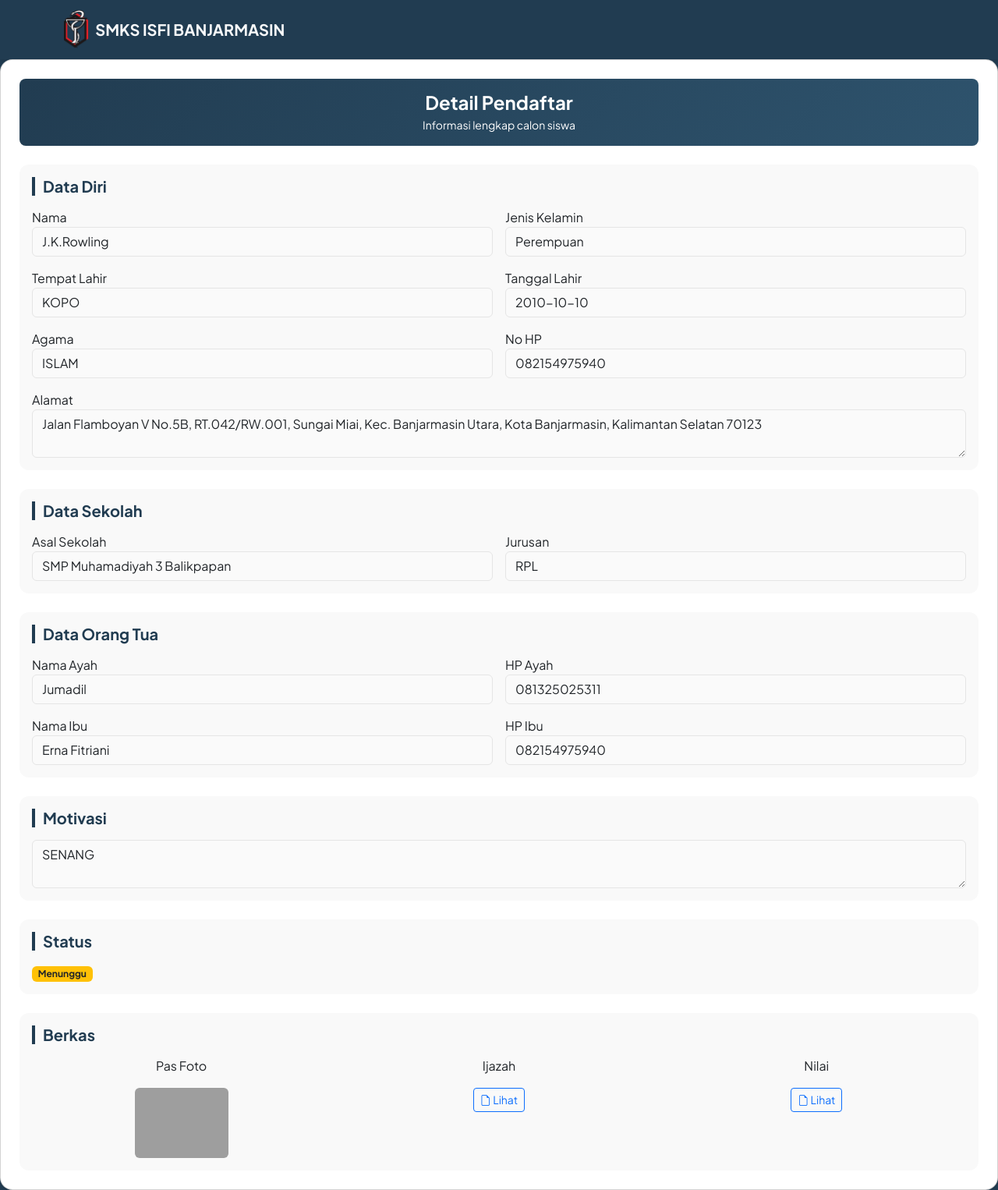
After one commit to RifdaNabil/PPDB-SMK-ISFI, a PHP site: page /admin/detail_pendaftar.php?id=3 in a window 1280 px wide. The commit adds this page. Shown: the whole page at 78% size. Run offline with PHP 8.4, Linux system fonts and the light colour scheme; a user stored in the database is signed in; data comes from the database, SQL or seed files in the repository; both versions use the stored data as it was after the commit; grey boxes are pictures that could not be loaded.

Commit message:
rapihin project tanpa uploads

```diff
--- /dev/null
+++ b/admin/detail_pendaftar.php
@@ -0,0 +1,206 @@
+<?php
+session_start();
+include_once '../config/database.php';
+
+if (!isset($_SESSION['user_id']) || $_SESSION['user_role'] !== 'admin') {
+    header("Location: ../auth/login.php");
+    exit();
+}
+
+$id = $_GET['id'];
+
+$query = $conn->query("
+    SELECT p.*, u.nama as user_nama, u.email,
+           b.pas_foto, b.ijazah, b.nilai
+    FROM pendaftaran p
+    JOIN users u ON p.user_id = u.id
+    LEFT JOIN berkas b ON b.pendaftaran_id = p.id
+    WHERE p.id='$id'
+");
+
+$data = $query->fetch_assoc();
+?>
+
+<?php
+$css = "../assets/css/form.css";
+include '../includes/header.php';
+?>
+
+<!-- NAVBAR -->
+<nav class="navbar navbar-dark shadow-sm">
+    <div class="container">
+        <a class="navbar-brand d-flex align-items-center gap-2" href="dashboard_admin.php">
+            <img src="../assets/img/logo-isfi.png" height="50">
+            <span class="fw-semibold text-light">SMKS ISFI BANJARMASIN</span>
+        </a>
+    </div>
+</nav>
+
+<div class="content">
+
+<div class="card shadow-sm form-card p-4">
+
+<!-- HEADER -->
+<div class="mb-4 p-3 rounded-3 header-form text-center">
+    <h4 class="fw-bold mb-1">Detail Pendaftar</h4>
+    <p class="mb-0 small">Informasi lengkap calon siswa</p>
+</div>
+
+<!-- DATA DIRI -->
+<div class="section-box p-3 mb-4">
+<h5 class="mb-3">Data Diri</h5>
+
+<div class="row g-3">
+
+<div class="col-md-6">
+<label>Nama</label>
+<input class="form-control" value="<?= $data['nama'] ?>" readonly>
+</div>
+
+<div class="col-md-6">
+<label>Jenis Kelamin</label>
+<input class="form-control" value="<?= $data['jk']=='L'?'Laki-laki':'Perempuan' ?>" readonly>
+</div>
+
+<div class="col-md-6">
+<label>Tempat Lahir</label>
+<input class="form-control" value="<?= $data['tempat_lahir'] ?>" readonly>
+</div>
+
+<div class="col-md-6">
+<label>Tanggal Lahir</label>
+<input class="form-control" value="<?= $data['tanggal_lahir'] ?>" readonly>
+</div>
+
+<div class="col-md-6">
+<label>Agama</label>
+<input class="form-control" value="<?= $data['agama'] ?>" readonly>
+</div>
+
+<div class="col-md-6">
+<label>No HP</label>
+<input class="form-control" value="<?= $data['no_hp'] ?>" readonly>
+</div>
+
+<div class="col-md-12">
+<label>Alamat</label>
+<textarea class="form-control" readonly><?= $data['alamat'] ?></textarea>
+</div>
+
+</div>
+</div>
+
+<!-- DATA SEKOLAH -->
+<div class="section-box p-3 mb-4">
+<h5 class="mb-3">Data Sekolah</h5>
+
+<div class="row g-3">
+
+<div class="col-md-6">
+<label>Asal Sekolah</label>
+<input class="form-control" value="<?= $data['asal_sekolah'] ?>" readonly>
+</div>
+
+<div class="col-md-6">
+<label>Jurusan</label>
+<input class="form-control" value="<?= $data['jurusan'] ?>" readonly>
+</div>
+
+</div>
+</div>
+
+<!-- ORANG TUA -->
+<div class="section-box p-3 mb-4">
+<h5 class="mb-3">Data Orang Tua</h5>
+
+<div class="row g-3">
+
+<div class="col-md-6">
+<label>Nama Ayah</label>
+<input class="form-control" value="<?= $data['ayah'] ?>" readonly>
+</div>
+
+<div class="col-md-6">
+<label>HP Ayah</label>
+<input class="form-control" value="<?= $data['hp_ayah'] ?>" readonly>
+</div>
+
+<div class="col-md-6">
+<label>Nama Ibu</label>
+<input class="form-control" value="<?= $data['ibu'] ?>" readonly>
+</div>
+
+<div class="col-md-6">
+<label>HP Ibu</label>
+<input class="form-control" value="<?= $data['hp_ibu'] ?>" readonly>
+</div>
+
+</div>
+</div>
+
+<!-- MOTIVASI -->
+<div class="section-box p-3 mb-4">
+<h5 class="mb-3">Motivasi</h5>
+<textarea class="form-control" readonly><?= $data['motivasi'] ?></textarea>
+</div>
+
+<!-- STATUS -->
+<div class="section-box p-3 mb-4">
+<h5 class="mb-3">Status</h5>
+
+<?php if($data['status'] == 'lulus'): ?>
+    <span class="badge bg-success">Lulus</span>
+
+<?php elseif($data['status'] == 'tidak lulus'): ?>
+    <span class="badge bg-danger">Tidak Lulus</span>
+
+<?php elseif($data['status'] == 'menunggu'): ?>
+    <span class="badge bg-warning text-dark">Menunggu</span>
+
+<?php else: ?>
+    <span class="badge bg-secondary">Belum</span>
+<?php endif; ?>
+
+</div>
+
+<!-- BERKAS -->
+<div class="section-box p-3">
+<h5 class="mb-3">Berkas</h5>
+
+<div class="row">
+
+<div class="col-md-4 text-center">
+<p>Pas Foto</p>
+<img src="../uploads/pas_foto/<?= $data['pas_foto'] ?>" width="120" class="rounded">
+</div>
+
+<div class="col-md-4 text-center">
+<p>Ijazah</p>
+<?php if($data['ijazah']): ?>
+<a href="../uploads/ijazah/<?= $data['ijazah'] ?>" target="_blank" class="btn btn-outline-primary btn-sm">
+    <i class="bi bi-file-earmark"></i> Lihat
+</a>
+<?php else: ?>
+<span class="text-muted">Tidak ada</span>
+<?php endif; ?>
+</div>
+
+<div class="col-md-4 text-center">
+<p>Nilai</p>
+<?php if($data['nilai']): ?>
+<a href="../uploads/nilai/<?= $data['nilai'] ?>" target="_blank" class="btn btn-outline-primary btn-sm">
+    <i class="bi bi-file-earmark"></i> Lihat
+</a>
+<?php else: ?>
+<span class="text-muted">Tidak ada</span>
+<?php endif; ?>
+</div>
+
+</div>
+
+</div>
+
+</div>
+</div>
+
+<?php include '../includes/footer.php'; ?>
--- a/siswa/form_ppdb.php
+++ b/siswa/form_ppdb.php
@@ -3,7 +3,7 @@ session_start();
 include_once '../config/database.php';
 
 // CEK LOGIN
-if (!isset($_SESSION['user_id'])) {
+if (!isset($_SESSION['user_id']) || $_SESSION['user_role'] !== 'siswa') {
     header("Location: ../auth/login.php");
     exit();
 }
--- a/siswa/upload_berkas.php
+++ b/siswa/upload_berkas.php
@@ -2,7 +2,7 @@
 session_start();
 include_once '../config/database.php';
 
-if (!isset($_SESSION['user_id'])) {
+if (!isset($_SESSION['user_id']) || $_SESSION['user_role'] !== 'siswa') {
     header("Location: ../auth/login.php");
     exit();
 }
```
Also changed, not shown: admin/dashboard_admin.php (added, +136 -0 lines), admins/dashboard_admin.php (deleted, +0 -57 lines), admins/detail_pendaftar.php (deleted, +0 -57 lines), admins/ubah_status.php (deleted, +0 -20 lines), assets/css/index.css (+26 -2 lines), auth/login.php (+49 -18 lines), index.php (+34 -20 lines), ppdb.sql (+11 -7 lines), siswa/dashboard_siswa.php (+57 -6 lines), assets/css/admin.css (deleted), uploads/ijazah/1775581263_ijazah.jpg (deleted), uploads/pas_foto/1775580702_foto.jpg (deleted), uploads/pas_foto/1775581263_foto.jpg (deleted), uploads/pas_foto/1775584064_foto.jpg (deleted), 2 other files.
